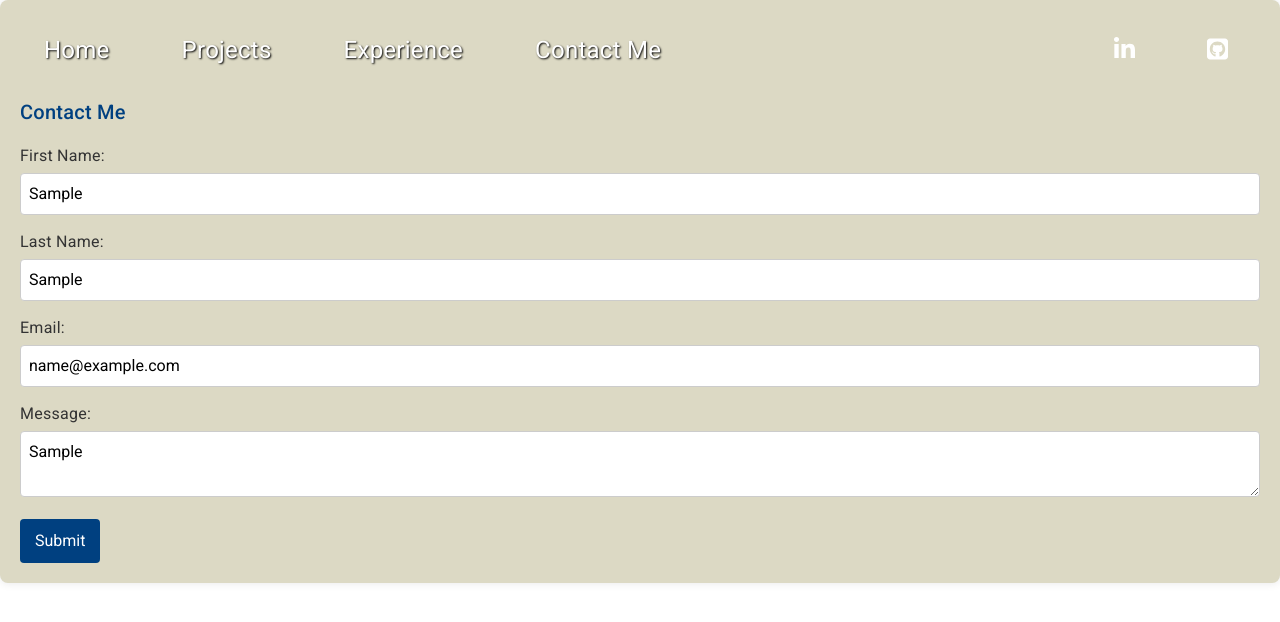
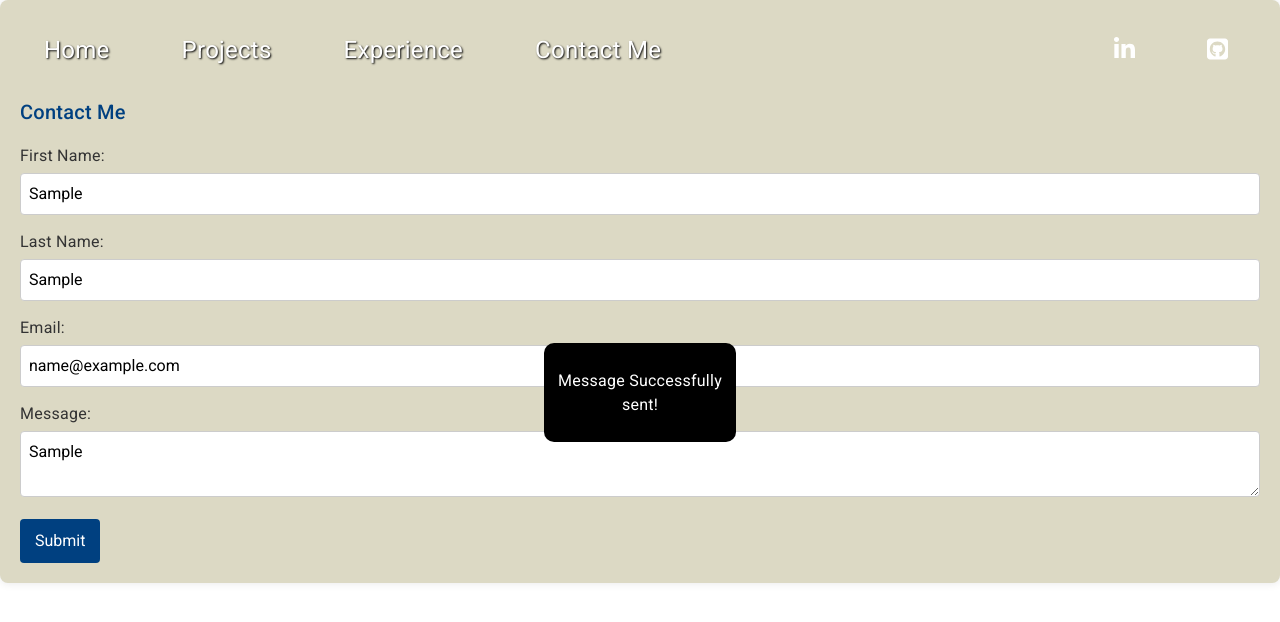
Before and after one commit to stspauga/PortfolioWebsite, an Angular app: page /contact in a window 1280 px wide. Both pictures are taken after typing "Sample", "Sample", "name@example.com", "Sample" into the empty fields and a click on the button "Submit". Shown: the top 622 px of the page. Built offline with nearby package versions, Linux system fonts and the light colour scheme.

Commit message:
Added submit message

```diff
--- a/src/app/contact/contact.component.css
+++ b/src/app/contact/contact.component.css
@@ -41,3 +41,37 @@ button {
 button:hover {
     background-color: #001f3f;
 }
+
+.submitMessageHidden{
+    visibility: hidden;
+    position: absolute;
+}
+
+.submitMessageShown {
+    position: absolute;
+    border-radius: 10px;
+    background-color: black;
+    color: white;
+    margin-left: auto;
+    margin-right: auto;
+    left: 0;
+    right: 0;
+    width: 15vw;
+    text-align: center;
+    padding-top: 2vw;
+    padding-bottom: 2vw;
+    opacity: 0;
+    animation: fadeInAnimation ease 1.5s;
+    animation-iteration-count: 1;
+    animation-fill-mode: forwards;
+    margin-top: -30vh;
+}
+
+@keyframes fadeInAnimation {
+  0% {
+    opacity: 0;
+  }
+  100% {
+    opacity: 1;
+  }
+}
--- a/src/app/contact/contact.component.html
+++ b/src/app/contact/contact.component.html
@@ -1,6 +1,6 @@
 <div class="contact-me-container">
     <h2>Contact Me</h2>
-    <form (submit)="submitForm()">
+    <form>
         <div class="form-group">
             <label for="firstName">First Name:</label>
             <input type="text" id="firstName" name="firstName" [(ngModel)]="firstName" required>
@@ -17,6 +17,9 @@
             <label for="message">Message:</label>
             <textarea id="message" name="message" [(ngModel)]="message"></textarea>
         </div>
-        <button type="submit">Submit</button>
+        <button (click)="submitForm()" type="submit">Submit</button>
     </form>
 </div>
+<div [ngClass]="{'submitMessageShown': isActiveOne}" [ngClass]="{'submitMessageHidden': isActiveTwo}" >
+    Message Successfully sent!
+</div>
--- a/src/app/contact/contact.component.ts
+++ b/src/app/contact/contact.component.ts
@@ -1,4 +1,8 @@
 import { Component } from '@angular/core';
+
+const submitMessage = document.getElementById('submitMessage');
+
+
 @Component({
   selector: 'app-contact',
   templateUrl: './contact.component.html',
@@ -10,6 +14,11 @@ export class ContactComponent {
   email: string = '';
   message: string = '';
 
-submitForm() {
+
+  isActiveOne: boolean = false;
+  isActiveTwo: boolean = true;
+  submitForm() {
+    this.isActiveOne = !this.isActiveOne;
+
   }
 }
```
